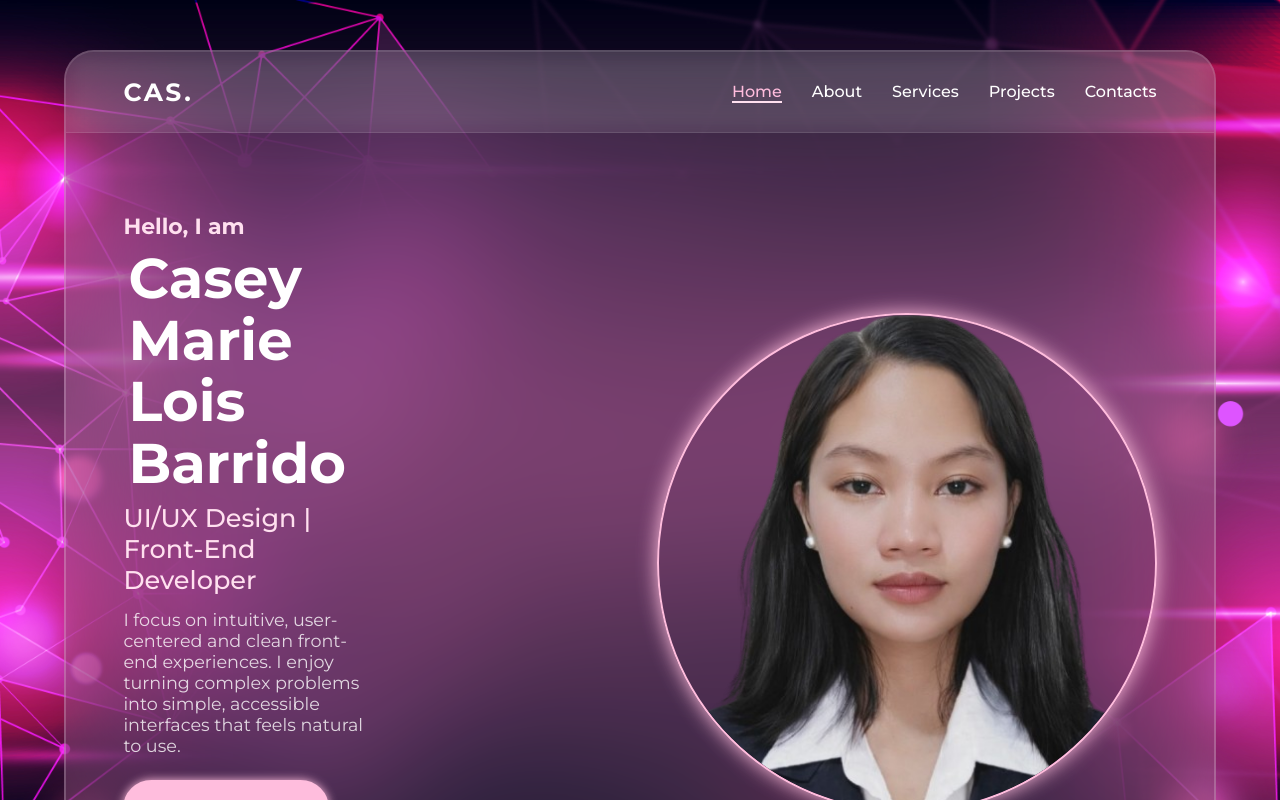
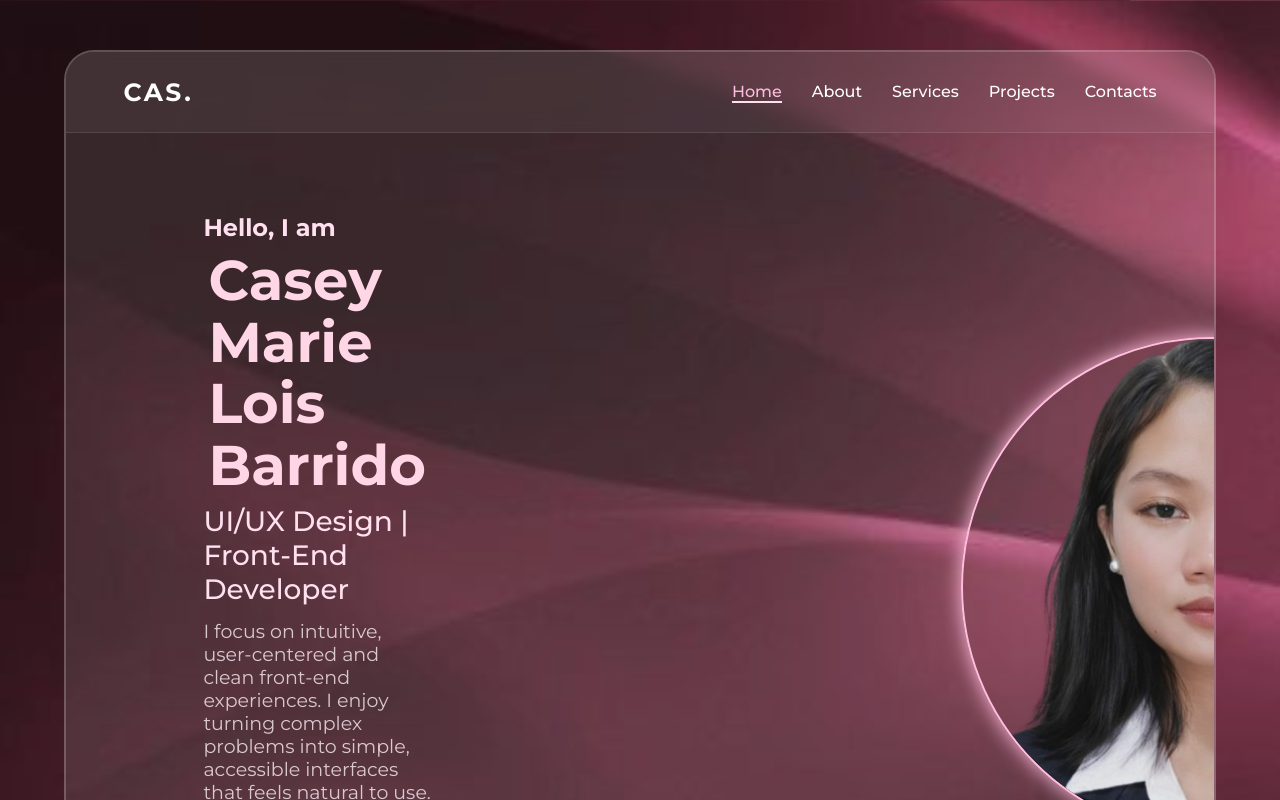
Before and after one commit to csymrls/portfolioV1, a React (Vite) app: page / in a window 1280 px wide. Shown: the top 800 px of the page. Built offline with nearby package versions, Linux system fonts and the light colour scheme.

Commit message:
Update Portfolio

```diff
--- a/src/App.css
+++ b/src/App.css
@@ -10,7 +10,7 @@
 
   body {
     min-height: 100vh;
-    background-image: url("/background.jpg");
+    background-image: url("/background11111.jpg");
     background-repeat: no-repeat;
     background-position: center;
     background-size: cover;
@@ -38,8 +38,8 @@
     background: rgba(255, 255, 255, .1);
     border: 2px solid rgba(255, 255, 255, .2);
     border-radius: 30px;
-    backdrop-filter: blur(70px);
-    -webkit-backdrop-filter: blur(30px);
+    backdrop-filter: blur(70%);
+    -webkit-backdrop-filter: blur(80%);
     overflow: hidden;
     animation: zoom-in 1s ease forwards;
     transform: scale(0);
@@ -129,17 +129,37 @@
     min-height: calc(100vh - 80px);
     gap: 50px;
     padding: 80px 5% 50px;
-    color: #fff;
+    color: #ffd6e6;
     opacity: 0;
     transform: translateY(30px);
     animation: slide-in 1s ease forwards;
     animation-delay: 1.5s;
+    margin-left: 5rem;
   }
 
-  .home-detail h4 { font-size: 22px; color: var(--pink-light); }
-  .home-detail h1 { font-size: clamp(2rem, 5vw, 3.5rem); line-height: 1.1; margin: 8px 5px; }
-  .home-detail h2 { font-size: clamp(1rem, 2.5vw, 1.6rem); font-weight: 500; color: var(--pink-light); }
-  .home-detail p  { font-size: clamp(0.9rem, 1.5vw, 1.1rem); margin: 14px 0 24px; color: rgba(255,255,255,.8); max-width: 52ch; }
+.home-detail h4 {
+  font-size: 24px;
+  color: var(--pink-light);
+}
+
+.home-detail h1 {
+  font-size: 56px;
+  line-height: 1.1;
+  margin: 8px 5px;
+}
+
+.home-detail h2 {
+  font-size: 28px;
+  font-weight: 500;
+  color: var(--pink-light);
+}
+
+.home-detail p {
+  font-size: 19px;
+  margin: 14px 0 24px;
+  color: rgba(251, 237, 246, 0.8);
+  max-width: 52ch;
+}
 
   .download-social {
     display: center;
@@ -157,7 +177,7 @@
     box-shadow: 0 0 10px var(--pink);
     color: #333;
     text-decoration: none;
-    font-weight: 600;
+    font-weight: 900;
     transition: .5s;
     cursor: pointer;
   }
@@ -188,10 +208,11 @@
   .home-img {
     display: center;
     justify-content: center;
+    margin-left: 15rem;
     line-height: 0;
   }
   .img-box {
-    position: center;
+    position: flex;
     width: 500px;
     height: 500px;
     border: 2px solid var(--pink);
@@ -203,7 +224,6 @@
 
   }
   .img-box img {
-    display: center;
     height: 100%;
     border-radius: 50%;
     display: block;
```
Also changed, not shown: public/background11111.jpg (added), public/logo.png (added).
